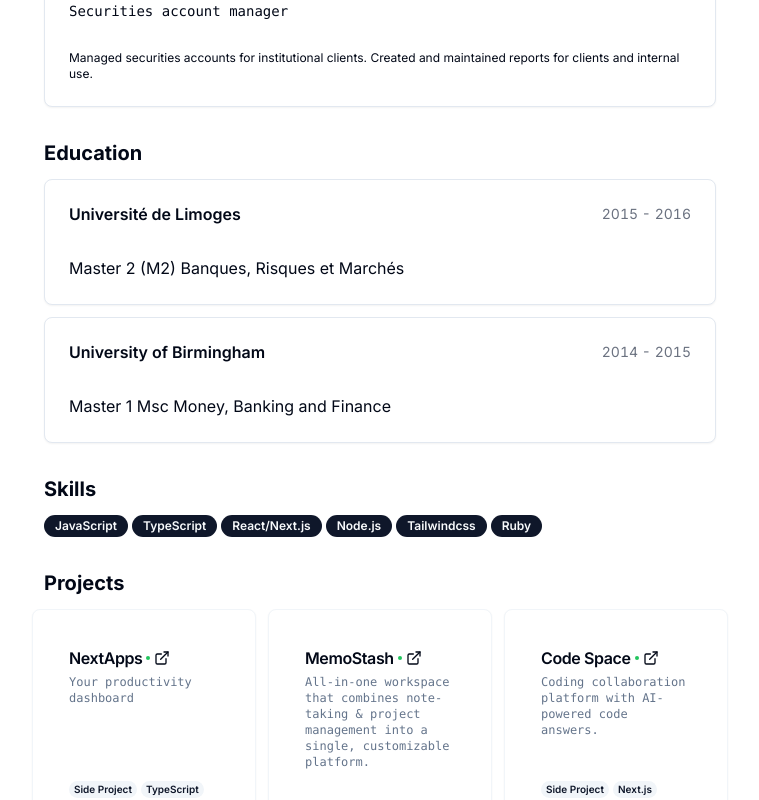
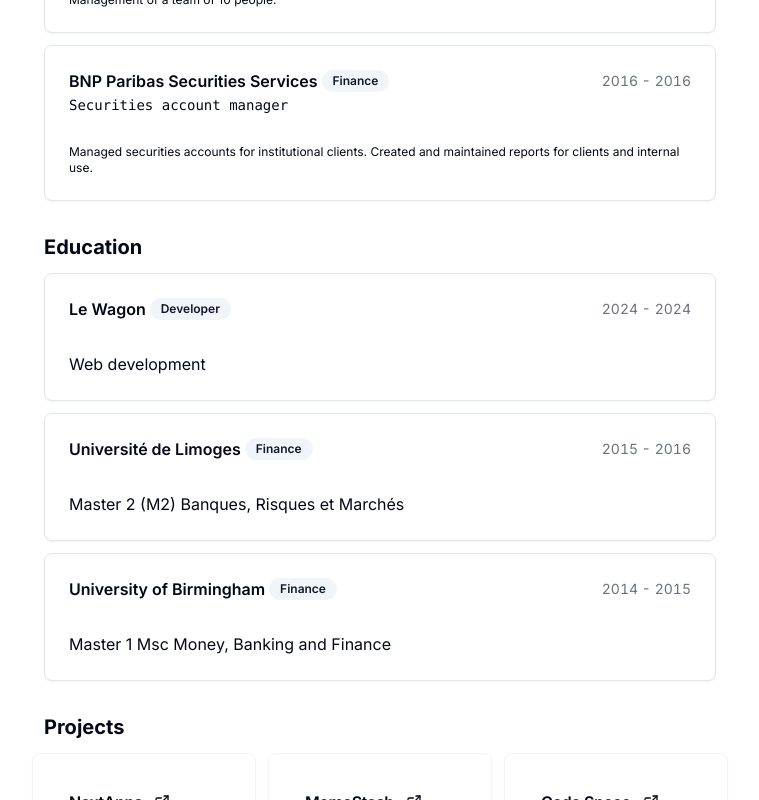
Before and after one commit to marcm8793/websitepersov2, a Next.js app: page /cv in a window 1280 px wide. Shown: the part 932-1732 px from the top of the page, without its empty margins (260-1019 px from the left). Built offline with nearby package versions, Linux system fonts and the light colour scheme.

Commit message:
Add skills badges to education section and LeWagon

```diff
--- a/src/app/cv/page.tsx
+++ b/src/app/cv/page.tsx
@@ -99,6 +99,14 @@
           </p>
         </Section>
         <Section>
+          <h2 className="text-xl font-bold">Skills</h2>
+          <div className="flex flex-wrap gap-1">
+            {RESUME_DATA.skills.map((skill) => {
+              return <Badge key={skill}>{skill}</Badge>;
+            })}
+          </div>
+        </Section>
+        <Section>
           <h2 className="text-xl font-bold">Work Experience</h2>
           {RESUME_DATA.work.map((work) => {
             return (
@@ -145,8 +153,19 @@
               <Card key={education.school}>
                 <CardHeader>
                   <div className="flex items-center justify-between gap-x-2 text-base">
-                    <h3 className="font-semibold leading-none">
+                    <h3 className="inline-flex items-center justify-center gap-x-1 font-semibold leading-none">
                       {education.school}
+                      <span className="inline-flex gap-x-1">
+                        {education.badges.map((badge) => (
+                          <Badge
+                            variant="secondary"
+                            className="align-middle text-xs"
+                            key={badge}
+                          >
+                            {badge}
+                          </Badge>
+                        ))}
+                      </span>
                     </h3>
                     <div className="text-sm tabular-nums text-gray-500">
                       {education.start} - {education.end}
@@ -157,14 +176,6 @@
               </Card>
             );
           })}
-        </Section>
-        <Section>
-          <h2 className="text-xl font-bold">Skills</h2>
-          <div className="flex flex-wrap gap-1">
-            {RESUME_DATA.skills.map((skill) => {
-              return <Badge key={skill}>{skill}</Badge>;
-            })}
-          </div>
         </Section>
 
         <Section className="print-force-new-page scroll-mb-16">
--- a/src/config/resume-data.ts
+++ b/src/config/resume-data.ts
@@ -35,14 +35,23 @@
   },
   education: [
     {
+      school: "Le Wagon ",
+      degree: "Web development",
+      badges: ["Developer"],
+      start: "2024",
+      end: "2024",
+    },
+    {
       school: "Université de Limoges",
       degree: "Master 2 (M2) Banques, Risques et Marchés",
+      badges: ["Finance"],
       start: "2015",
       end: "2016",
     },
     {
       school: "University of Birmingham",
       degree: "Master 1 Msc Money, Banking and Finance",
+      badges: ["Finance"],
       start: "2014",
       end: "2015",
     },
```
